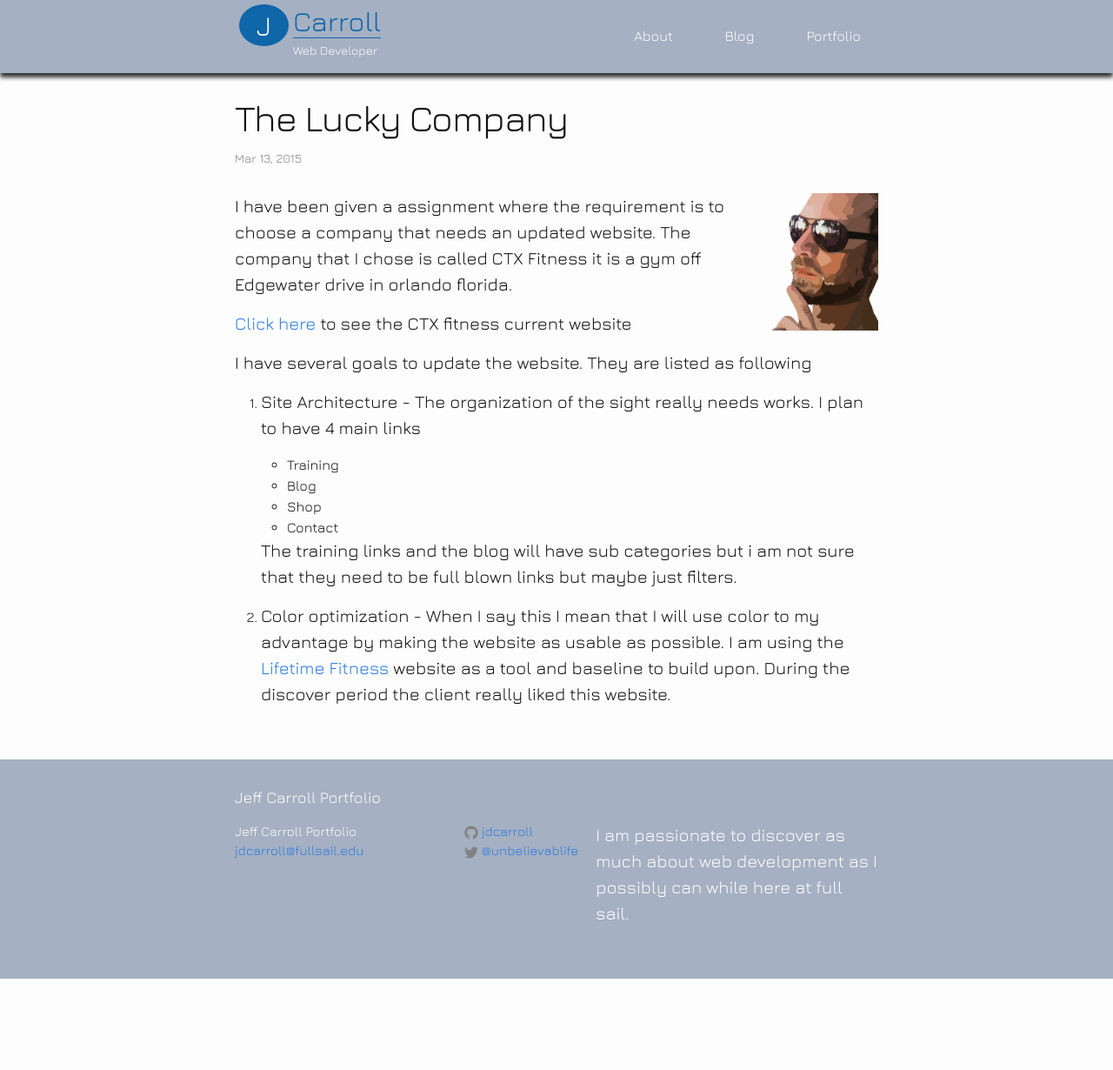
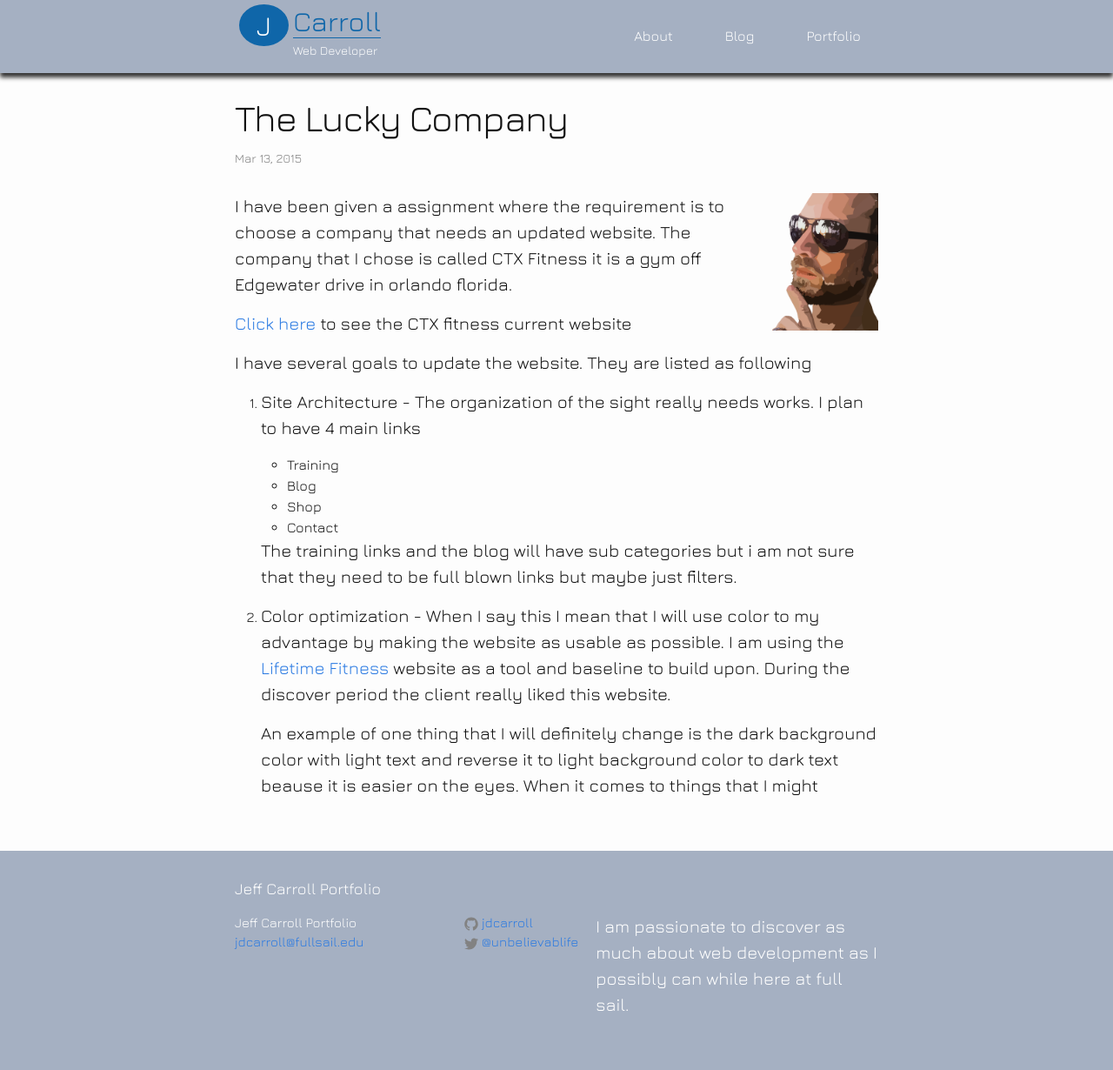
Before and after one commit to jdcarroll/jdcarroll.github.io, a Jekyll site: the page built from _posts/2015-03-13-company.html, in a window 1280 px wide. Shown: the whole page at 87% size. Built offline with Jekyll 4.4.1, drawn with Linux system fonts in a browser that asks for light colours; before the commit the page ends 1125 px from its top, so only the background shows below that.

Commit message:
update again

```diff
--- a/_posts/2015-03-13-company.html
+++ b/_posts/2015-03-13-company.html
@@ -26,5 +26,6 @@ categories: jekyll update
     </ul>
     <p>The training links and the blog will have sub categories but i am not sure that they need to be full blown links but maybe just filters.</p>
     </li>
-    <li><p>Color optimization - When I say this I mean that I will use color to my advantage by making the website as usable as possible.  I am using the <a href="http://www.lifetimefitness.com">Lifetime Fitness</a> website as a tool and baseline to build upon. During the discover period the client really liked this website.</p></li>
+    <li><p>Color optimization - When I say this I mean that I will use color to my advantage by making the website as usable as possible.  I am using the <a href="http://www.lifetimefitness.com">Lifetime Fitness</a> website as a tool and baseline to build upon. During the discover period the client really liked this website.</p>
+    <p>An example of one thing that I will definitely change is the dark background color with light text and reverse it to light background color to dark text beause it is easier on the eyes. When it comes to things that I might </p></li>
 </ol>
```
